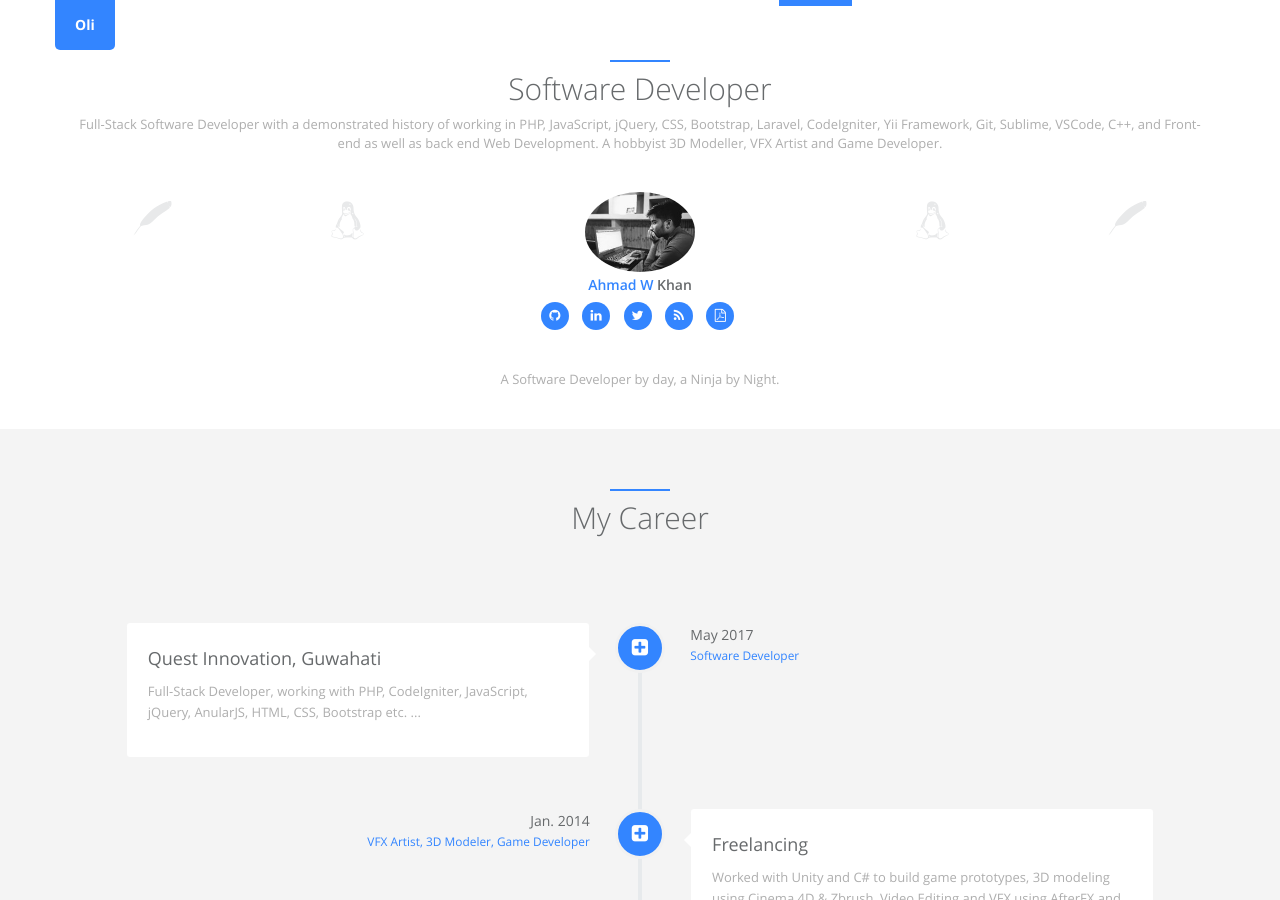
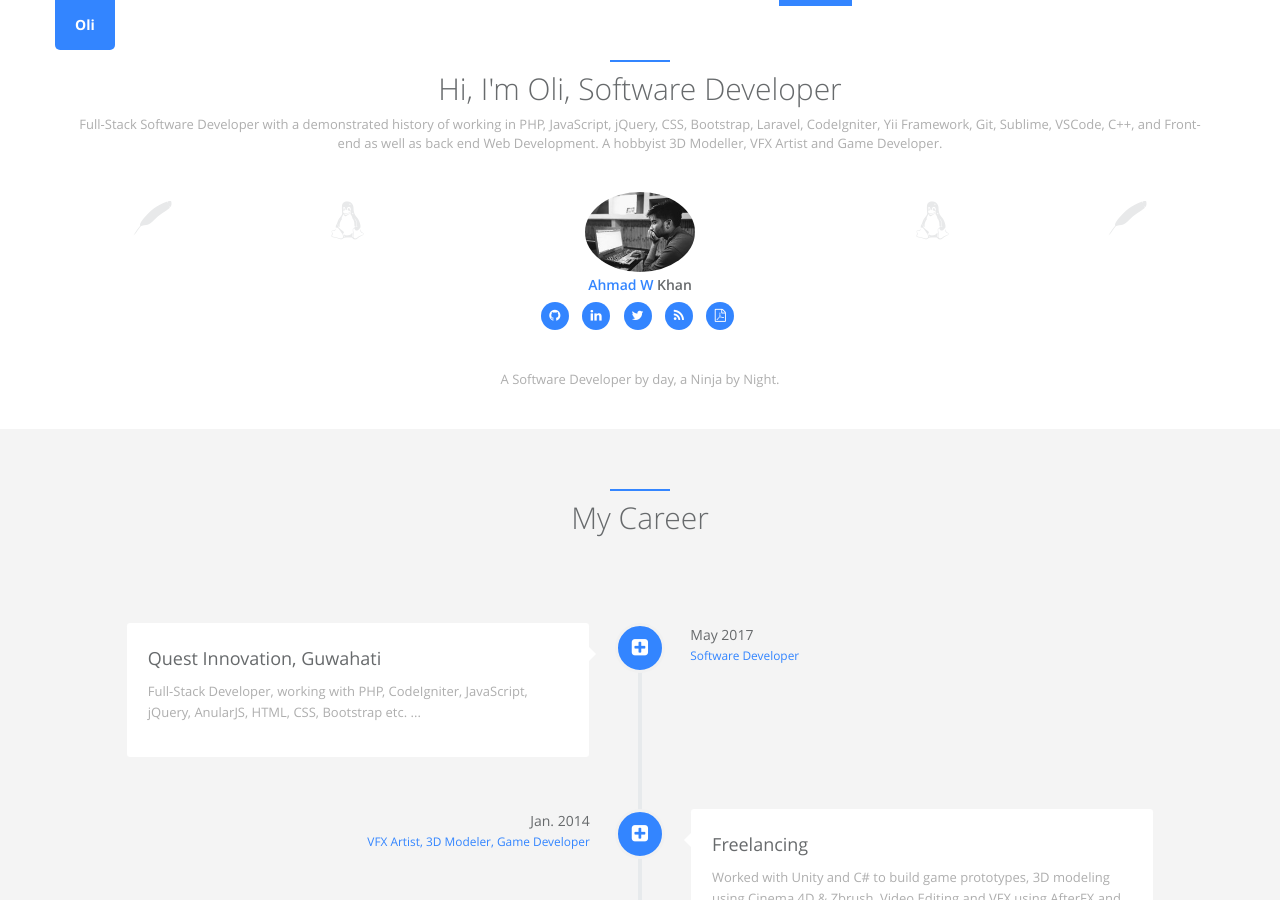
Before and after one commit to Ahmad-Waliullah-Khan/Ahmad-W-Khan.github.io, a Jekyll site: the page built from index.html, in a window 1280 px wide and 900 px high. Built offline with Jekyll 4.4.1, drawn with Linux system fonts in a browser that asks for light colours.

Commit message:
change header text

```diff
--- a/_includes/sections/about.html
+++ b/_includes/sections/about.html
@@ -2,7 +2,7 @@
     <div class="row m-b-lg">
         <div class="col-lg-12 text-center">
             <div class="navy-line"></div>
-            <h1><span data-i18n="about_me.about_me">Software Developer</span></h1>
+            <h1><span data-i18n="about_me.about_me">Hi, I'm Oli, Software Developer</span></h1>
             <p>Full-Stack Software Developer with a demonstrated history of working in PHP, JavaScript, jQuery, CSS, Bootstrap, Laravel, CodeIgniter, Yii Framework, Git, Sublime, VSCode, C++, and Front-end as well as back end Web Development. A hobbyist 3D Modeller, VFX Artist and Game Developer.</p>
         </div>
     </div>
```
